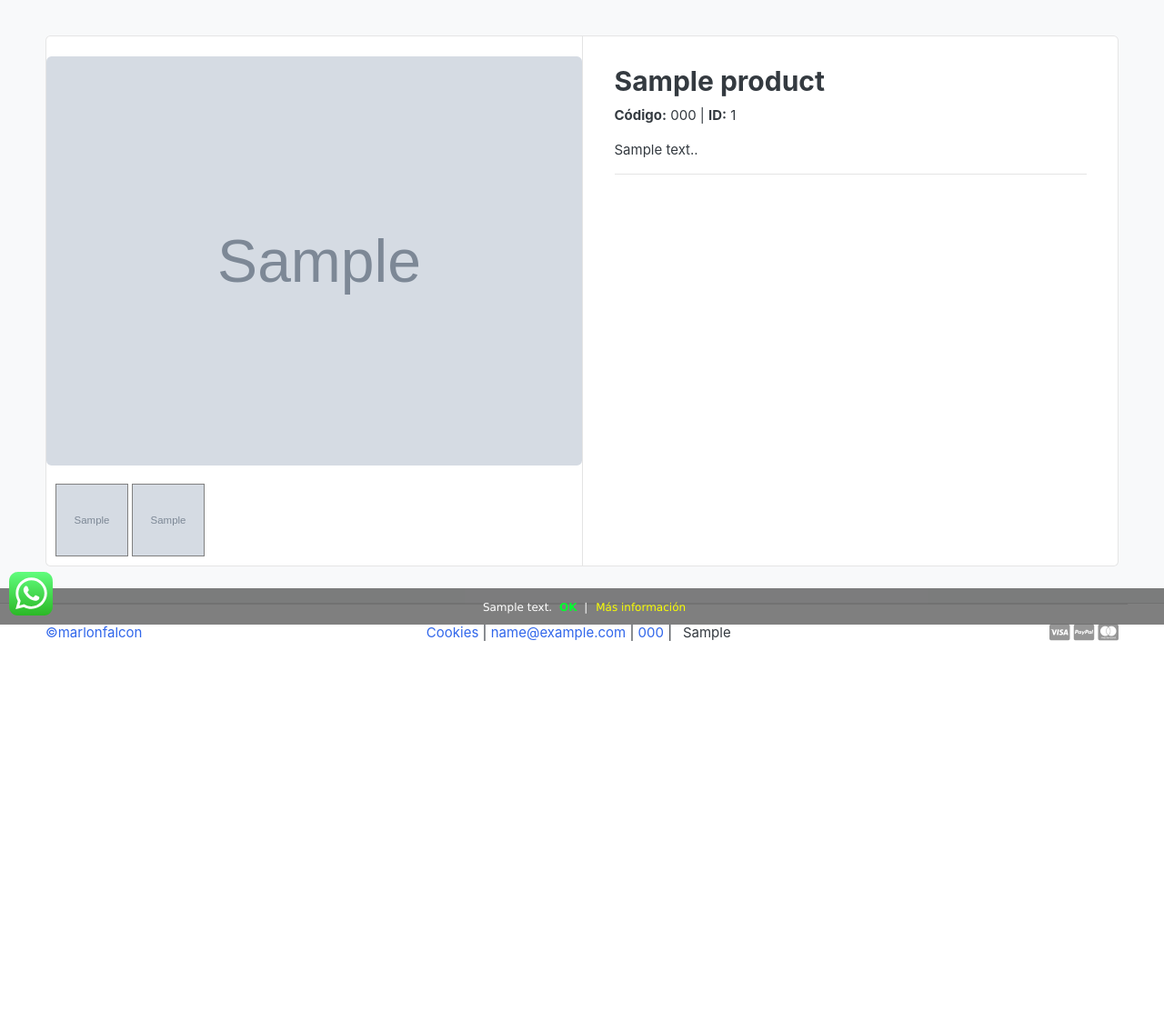
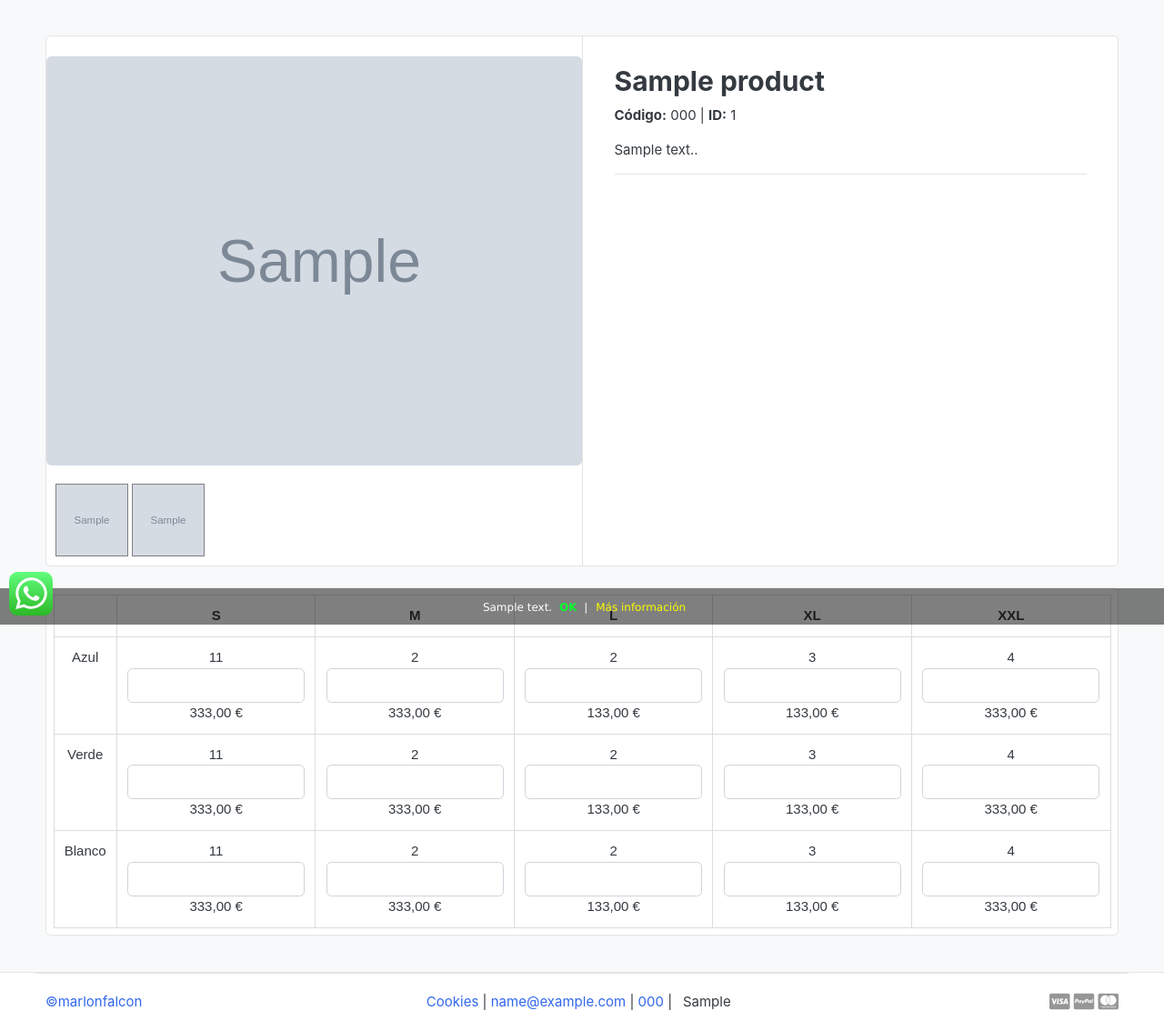
Before and after one commit to falconsoft3d/clientportal, a Django app: a page that uses templates/store/product_detail.html in a window 1280 px wide. Shown: the part 113-1247 px from the top of the page at 91% size. Before the commit the page ends 818 px from the top, so only its background shows below. Run offline with Django 3.2, Linux system fonts and the light colour scheme; tables that the repository leaves empty hold one stand-in row (values such as "Sample post"); grey boxes marked "Sample" are stand-in pictures; parts of the project's set-up code (start-up, migrations or seed data) failed here and were passed over; some web fonts are replaced.

Commit message:
Agregando Variantes

```diff
--- a/templates/store/product_detail.html
+++ b/templates/store/product_detail.html
@@ -88,6 +88,63 @@
             </main> <!-- col.// -->
         </div> <!-- row.// -->
     </div> <!-- card.// -->
+        <br>
+
+        <style>
+                table {
+                  font-family: arial, sans-serif;
+                  border-collapse: collapse;
+                  width: 100%;
+                }
+
+                td, th {
+                  border: 1px solid #dddddd;
+                  text-align: center;
+                  padding: 8px;
+                }
+    </style>
+
+        <!-- Variant Table -->
+        <div class="card">
+                 <div class="row no-gutters">
+
+                     <table class="table m-2">
+                      <tr>
+                          <th></th>
+                          <th>S</th>
+                          <th>M</th>
+                          <th>L</th>
+                          <th>XL</th>
+                          <th>XXL</th>
+                      </tr>
+                      <tr>
+                        <td>Azul</td>
+                        <td>11<input class="form-control">333,00 €</td>
+                        <td>2<input class="form-control">333,00 €</td>
+                        <td>2<input class="form-control">133,00 €</td>
+                        <td>3<input class="form-control">133,00 €</td>
+                        <td>4<input class="form-control">333,00 €</td>
+                      </tr>
+                      <tr>
+                        <td>Verde</td>
+                        <td>11<input class="form-control">333,00 €</td>
+                        <td>2<input class="form-control">333,00 €</td>
+                        <td>2<input class="form-control">133,00 €</td>
+                        <td>3<input class="form-control">133,00 €</td>
+                        <td>4<input class="form-control">333,00 €</td>
+                      </tr>
+
+                      <tr>
+                        <td>Blanco</td>
+                        <td>11<input class="form-control">333,00 €</td>
+                        <td>2<input class="form-control">333,00 €</td>
+                        <td>2<input class="form-control">133,00 €</td>
+                        <td>3<input class="form-control">133,00 €</td>
+                        <td>4<input class="form-control">333,00 €</td>
+                      </tr>
+                    </table>
+                 </div>
+        </div> <!-- card.// -->
 
     </div> <!-- container .//  -->
     </section>
```
